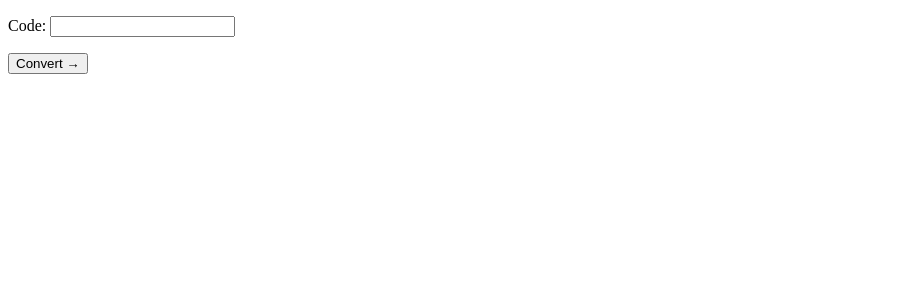
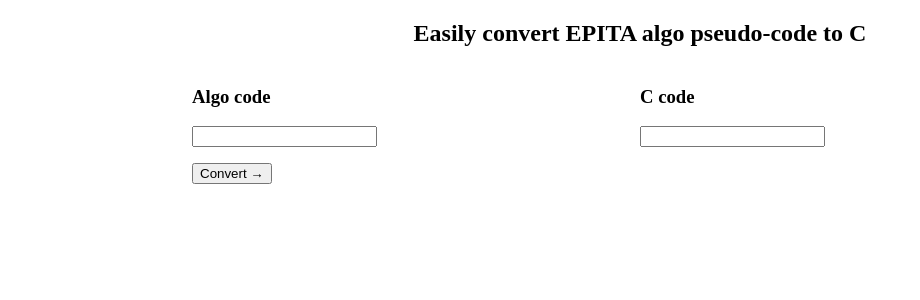
Before and after one commit to choucavalier/a2c-web, a Django app: page / in a window 1280 px wide. Shown: the top 300 px of the page, without its empty margins (0-920 px from the left). Run offline with Django 3.2, Linux system fonts and the light colour scheme.

Commit message:
displaying both code editors next to each other

```diff
--- a/a2c/forms.py
+++ b/a2c/forms.py
@@ -2,4 +2,5 @@ from django import forms
 from codemirror2.widgets import CodeMirrorEditor
 
 class ConvertForm(forms.Form):
-    code = forms.CharField(widget=CodeMirrorEditor())
+    algo_code = forms.CharField(widget=CodeMirrorEditor())
+    c_code = forms.CharField(widget=CodeMirrorEditor())
--- a/a2c/views.py
+++ b/a2c/views.py
@@ -1,18 +1,44 @@
 from django.shortcuts import render
 from a2c.forms import ConvertForm
+from a2c.settings import A2C_BINARY
+import tempfile
+from subprocess import Popen, TimeoutExpired, PIPE
 
-def convert_code(code):
-    pass
+def convert_code(algo_code):
+    tmp_file = tempfile.TemporaryFile()
+    tmp_file.write(algo_code)
+    args = [tmp_file.name]
+    with Popen([A2C_BINARY] + args, stdout=PIPE, stderr=PIPE, stdin=PIPE,
+               universal_newlines=True) as proc:
+        try:
+            stdout, stderr = proc.communicate(input=test_input, timeout=TIMEOUT)
+        except TimeoutExpired:
+            proc.kill()
+            return ('Timeout expired', False)
+        except UnicodeDecodeError:
+            return ('Output contains unprintable characters.. Dahell bro',
+                    False)
+        return_code = proc.returncode
+    if return_code == 0:
+        return (True, stdout)
+    else:
+        return (False, stderr)
 
 def convert(request):
     context = {}
+    form = ConvertForm()
     if request.method == 'POST':
         form = ConvertForm(request.POST)
-        context['form'] = form
 
         if form.is_valid():
-            code = form.cleaned_data['code']
-            context['code'] = code
-        return render(request, 'convert.html', context)
+            algo_code = form.cleaned_data['algo_code']
+            a2c_output, algo_is_valid = convert_code(algo_code)
+            if not algo_is_valid:
+                context['error'] = a2c_output
+                form.cleaned_data['c_code'] = '// Compilation Error :(\n' \
+                                              '// See a2c\'s output below'
+            else:
+                form.cleaned_data['c_code'] = a2c_output
+
     context['form'] = ConvertForm()
     return render(request, 'convert.html', context)
--- /dev/null
+++ b/static/css/style.css
@@ -0,0 +1,25 @@
+body {
+    padding: 0;
+    margin: 0;
+}
+
+#wrapper {
+    width: 70%;
+    margin: 0 auto;
+}
+
+#algo_code {
+    float: left;
+    min-width: 50%;
+    max-width: 50%;
+}
+
+#c_code {
+    float: left;
+    min-width: 50%;
+    max-width: 50%;
+}
+
+h2 {
+    text-align: center;
+}
--- a/templates/base.html
+++ b/templates/base.html
@@ -5,10 +5,13 @@
         <meta name="viewport" content="width=device-width">
         <title>a2c - Convert EPITA algo language to C (and vice versa)</title>
         {% block media %}
+        <link rel="stylesheet" href="static/css/style.css" type="text/css" media="screen" charset="utf-8">
         {% endblock media %}
     </head>
     <body>
-        {% block content %}
-        {% endblock content %}
+        <div id="wrapper">
+            {% block content %}
+            {% endblock content %}
+        </div>
     </body>
 </html>
--- a/templates/convert.html
+++ b/templates/convert.html
@@ -7,9 +7,19 @@
 
 {% block content %}
 
+<h2>Easily convert EPITA algo pseudo-code to C</h2>
+
 <form action="/" method="post" accept-charset="utf-8">
     {% csrf_token %}
-    {{ form.as_p }}
+    <div id="algo_code">
+        <h3>Algo code</h3>
+        {{ form.algo_code }}
+    </div>
+    <div id="c_code">
+        <h3>C code</h3>
+        {{ form.c_code }}
+    </div>
+    <div style="float: none; clear: both;"></div>
     <p><input type="submit" value="Convert →"></p>
 </form>
 
```
Also changed, not shown: a2c/settings.py (+5 -3 lines).
